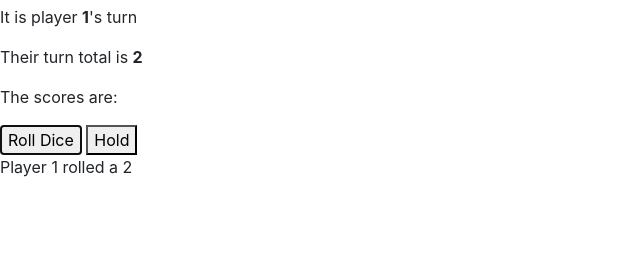
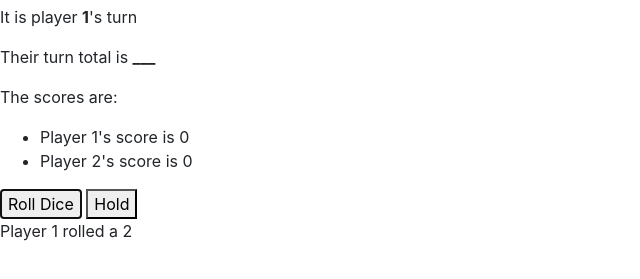
Before and after one commit to Hoomee90/pig-dice, a plain HTML site: page index.html in a window 1280 px wide. Both pictures are taken after a click on the button "Roll Dice". Shown: the part 51-330 px from the top of the page, without its empty margins (0-640 px from the left). Drawn offline with Linux system fonts and the light colour scheme.

Commit message:
add script and elements to handle generating initial score list

```diff
--- a/index.html
+++ b/index.html
@@ -9,10 +9,7 @@
   <h1>Pig Dice</h1>
   <p>It is player <span class="active-player font-weight-bold">1</span>'s turn</p>
   <p>Their turn total is <span class="active-total font-weight-bold">___</span></p>
-  <p>The scores are:</p>
-  <ul id="scores">
-
-  </ul>
+  <p class="score-record">The scores are:</p>
   <button type="button" value="roll-button">Roll Dice</button>
   <button type="button" value="hold-button">Hold</button>
   <p hidden>Player <span class="clicking-player">1</span> <span class="action-result">_</span></p>
--- a/js/scripts.js
+++ b/js/scripts.js
@@ -30,9 +30,22 @@ let pigDice = new PigDice(2);
 
 //UI Logic
 
+function generateScores() {
+  let scoreList = document.createElement("ul");
+  scoreList.id = "score-list";
+  for (let i = 0; i < pigDice.playerNum; i++) {
+    let li = document.createElement("li");
+    li.id = "score-" + i;
+    li.innerText = "Player " + parseInt(i + 1) + "'s score is 0"
+    scoreList.append(li);
+  }
+  document.querySelector(".score-record").after(scoreList);
+}
+
 function handleChoice(event) {
   let ActionResult = document.querySelector(".action-result");
   document.querySelector(".clicking-player").innerText = pigDice.activePlayer + 1;
+
   if (event.target.value === "roll-button") {
     const roll = pigDice.roll();
     ActionResult.parentElement.removeAttribute("hidden");
@@ -45,10 +58,12 @@ function handleChoice(event) {
     ActionResult.innerText = "chose to hold"
     pigDice.hold();
   }
+  updateScores();
   document.querySelector(".active-player").innerText = pigDice.activePlayer + 1;
   document.querySelector(".active-total").innerText = pigDice.turnScore;
 }
 
 window.addEventListener("load", function (){
+  generateScores();
   document.querySelectorAll("button").forEach(el => el.addEventListener("click", handleChoice));
 });
```
